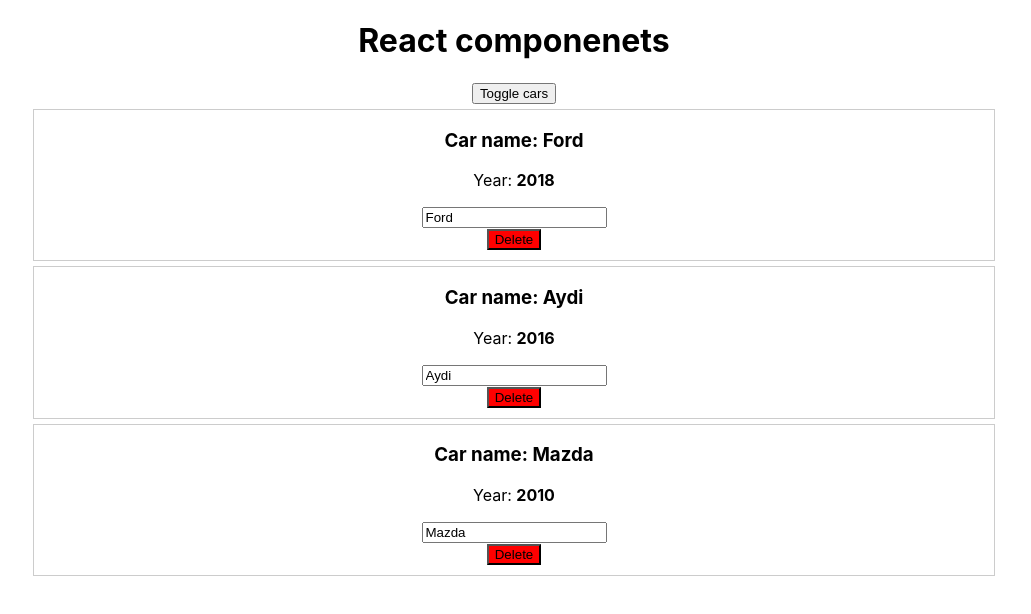
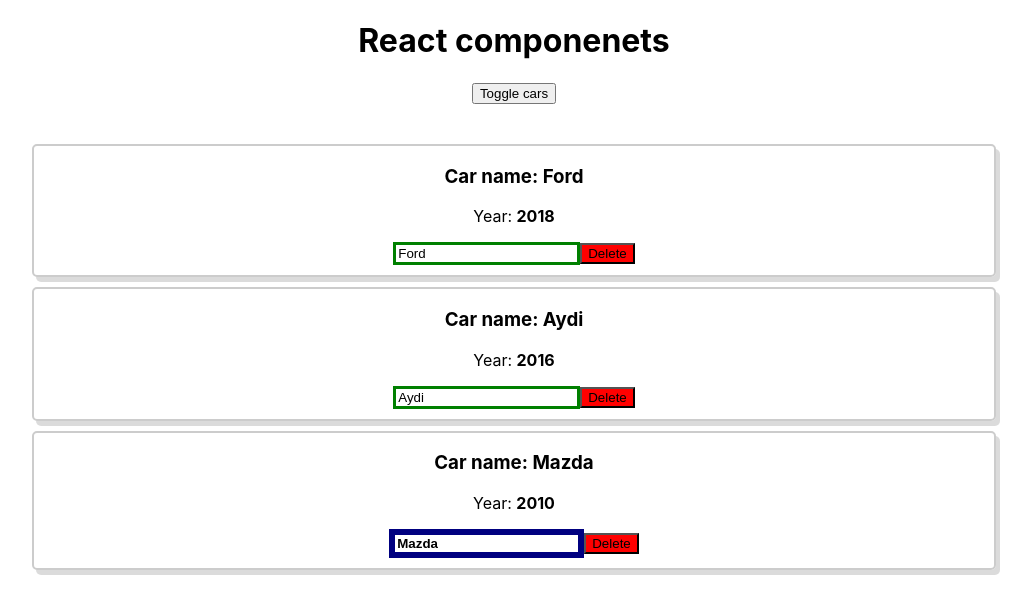
Before and after one commit to kraken1970/cars-react, a React (Create React App) app: page / in a window 1280 px wide. Both pictures are taken after a click on the button "Toggle cars". Shown: the top 614 px of the page, without its empty margins (126-1157 px from the left). Built offline with nearby package versions, Linux system fonts and the light colour scheme.

Commit message:
add Radium

```diff
--- a/package.json
+++ b/package.json
@@ -3,6 +3,7 @@
   "version": "0.1.0",
   "private": true,
   "dependencies": {
+    "radium": "^0.25.0",
     "react": "^16.6.0",
     "react-dom": "^16.6.0",
     "react-scripts": "2.1.1"
--- a/src/App.js
+++ b/src/App.js
@@ -77,7 +77,14 @@
                 />
               );
             })} */}
-        {cars}
+        <div
+          style={{
+            margin: "10px auto",
+            paddingTop: "20px"
+          }}
+        >
+          {cars}
+        </div>
       </div>
     );
   }
--- /dev/null
+++ b/src/Car/Car.css
@@ -0,0 +1,25 @@
+.Car {
+  width: 75vw;
+  margin: 10px auto;
+  padding-bottom: 10px;
+  border-radius: 5px;
+  transition: all 0.5s;
+}
+
+.input:active,
+.input:focus {
+  outline: none;
+}
+
+.input.green {
+  border: 3px solid green;
+}
+
+.input.red {
+  border: 3px solid red;
+}
+
+.input.bold {
+  border: 6px solid navy;
+  font-weight: bold;
+}
--- a/src/Car/Car.jsx
+++ b/src/Car/Car.jsx
@@ -1,21 +1,41 @@
 import React from "react";
+import Radium from "radium";
+import "./Car.css";
 
-export default ({ name, year, onDelete, onChangeName }) => (
-  <div
-    style={{
-      border: "1px solid #ccc",
-      width: "75vw",
-      margin: "5px auto",
-      paddingBottom: "10px"
-    }}
-  >
+const Car = ({ name, year, onDelete, onChangeName }) => {
+  const inputClasses = ["input"];
+  name !== "" ? inputClasses.push("green") : inputClasses.push("red");
+  if (name.length > 4) {
+    inputClasses.push("bold");
+  }
+
+  const style = {
+    border: "2px solid #ccc",
+    boxShadow: "4px 5px rgba(0, 0, 0, 0.14)",
+    ":hover": {
+      border: "2px solid #aaa",
+      boxShadow: "0 4px 15px 0 rgba(0, 0, 0, 0.25)",
+      cursor: "pointer"
+    }
+  };
+
+  return (
+    <div className="Car" style={style}>
       <h3>Car name: {name}</h3>
       <p>
         Year: <strong> {year}</strong>
       </p>
-    <input type="text" onChange={onChangeName} value={name} /> <br />
+      <input
+        type="text"
+        onChange={onChangeName}
+        value={name}
+        className={inputClasses.join(" ")}
+      />
       <button onClick={onDelete} style={{ backgroundColor: "red" }}>
         Delete
       </button>
     </div>
   );
+};
+
+export default Radium(Car);
```
Also changed, not shown: 1 other file (tests, documents, lock files or other folders). Lines whose indentation alone changed are shown as unchanged.
